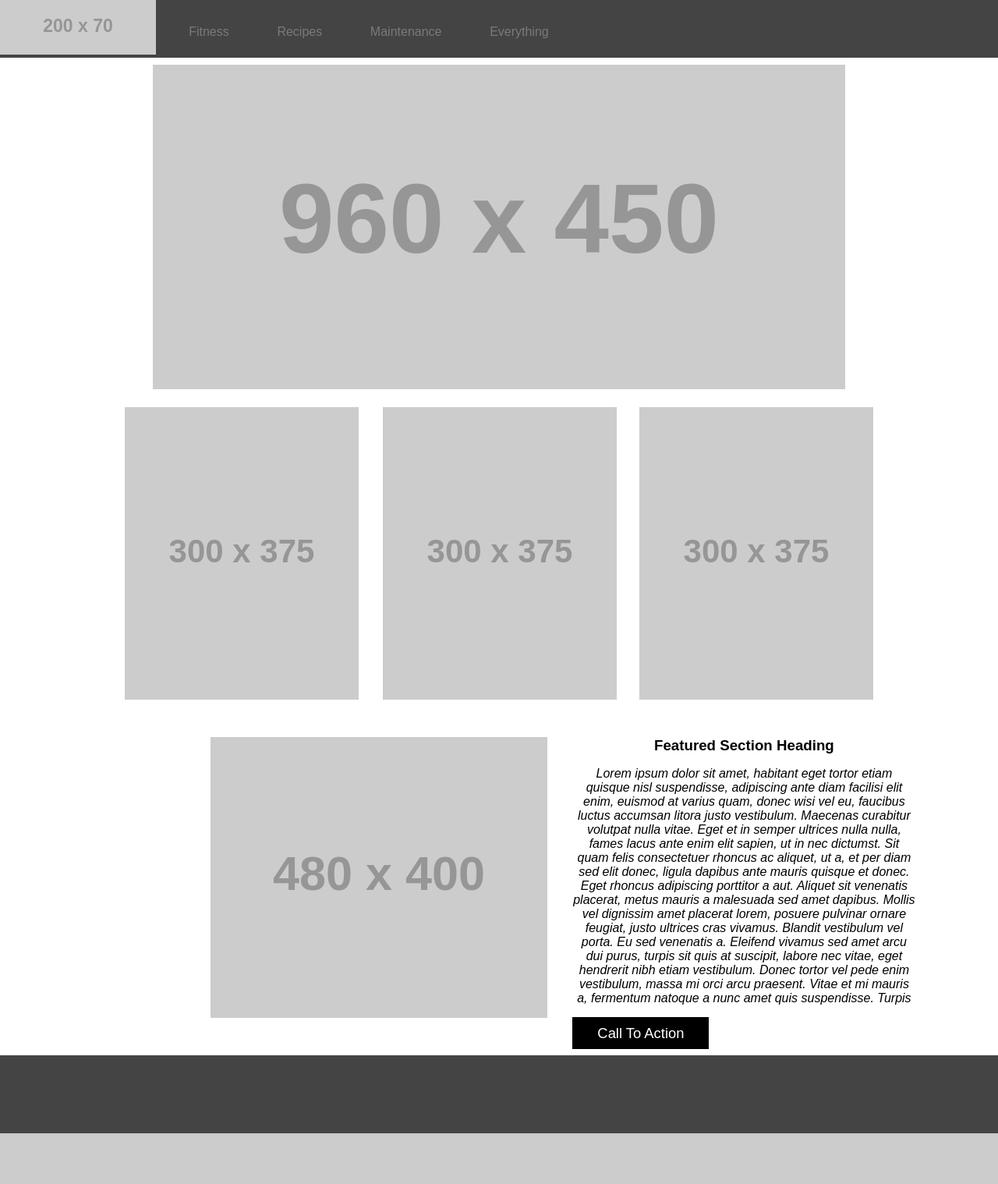
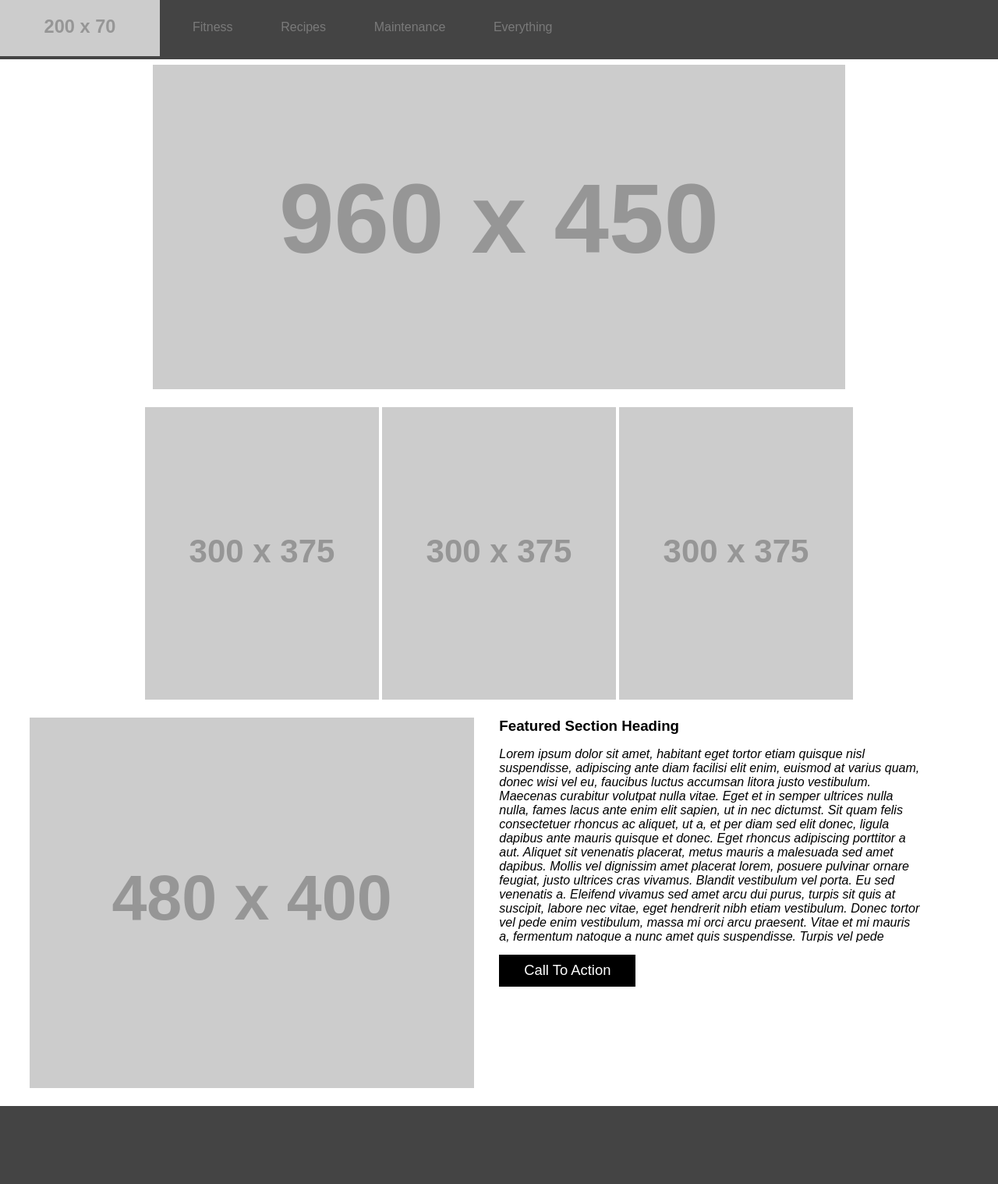
Before and after one commit to Copenbacon/PersonalSite, a Django app: page / in a window 1280 px wide. Shown: the whole page at 78% size. Before the commit the page ends 1453 px from the top, so only its background shows below. Run offline with Django 3.2, Linux system fonts and the light colour scheme; grey boxes labelled with a size stand in for pictures from a placeholder-image service; some libraries are stand-ins or nearby versions.

Commit message:
fixing front end mobile - desktop transition. Nav header shrinks appropriately. Padding on nav items shrinks as well.

```diff
--- a/personal_site/personal_site/static/modules.css
+++ b/personal_site/personal_site/static/modules.css
@@ -12,8 +12,7 @@ header#header{
 
 ul#mobilenav-bar {
   width: 25%;
-  margin: 0;
-  top: 10%;
+  margin-top: 1%;
   position: fixed;
   padding: 0;
   background-color: gray;
@@ -29,7 +28,6 @@ ul#mobilenav-bar {
 .mobilenav-items:hover {
   background-color: rgba(76, 131, 127, .7);
   transition: background-color 350ms ease;
-  /*list-style-type: none;*/
 }
 
 .mobilenav-items-a {
@@ -175,20 +173,17 @@ p#featured-section-verbiage {
 	nav#header-content{
 	  display: inherit;
 	  width: 90%;
-	  top: 1%;
-	  vertical-align: center;
 	}
 
 	img#logo{
 	  display: inline;
-	  vertical-align: center;
+	  width: 16%;
 	}
 
 	ul#nav-bar {
 	  display:inline-block;
 	  width: 85%;
-	  margin: auto;
-	  top: 4%;
+	  margin-top: 2%;
 	  position: fixed;
 	  padding: 0;
 	}
@@ -197,7 +192,7 @@ p#featured-section-verbiage {
 	  display: inline;
 	  color: rgb(122, 122, 122);
 	  transition: background-color 350ms ease;
-	  padding: 15px;
+	  padding: 10px;
 	  border-radius: 10px;
 	}
 
@@ -261,47 +256,37 @@ p#featured-section-verbiage {
 	}
 
 	#sub-banner{
-	  width: 960px;
+	  width: 100%;
 	  margin: 0 auto;
 	  padding-top: 1.5%;
-	  padding-left: 0;
+/*	  padding-left: 0;*/
 	  padding-bottom: 1.5%;
 	}
 
 	.sub-banner-li {
-	  display: inline;
+	  display: block;
 	  margin: auto;
-	}
-
-	#sub-banner-one {
-	  float: left;
-	}
-
-	#sub-banner-two {
-	  float: none;
-	  margin: auto;
-	  padding-left: 3.25%;
-	}
-
-	#sub-banner-three {
-	  float: right;
+	  align-content: center;
 	}
 
 	#featured-section-banner {
-	  width: 960px;
-	  /*margin-left: 19.35%;*/
-	  margin: 2% 0;
+	  width: 100%;
+	  min-height: 400px;
+	  margin: 0 auto;
+	  align-content: center;
 	  display: block;
 	  padding-bottom: 1.5%;
+	  text-align: left;
 	}
 
 	#featured-section-image{
 	  width: 45%;
+	  margin: 0 auto;
+	  margin-left: 2.5%;
 	  display: inline-block;
 	}
 
 	div#featured-section-div {
-	  height: 359px;
 	  display: inline-block;
 	  margin-left: 2.5%;
 	  position: absolute;
@@ -313,11 +298,9 @@ p#featured-section-verbiage {
 
 	p#featured-section-verbiage {
 	  overflow: hidden;
-	  width: 440px;
-	  height: 85%;
-	  display: inline-flex;
+	  width: 85%;
+	  max-height: 250px;
 	  font-style: italic;
-	  /*padding-right: 30%;*/
 	}
 
 	p#featured-section-verbiage:hover {
@@ -353,4 +336,22 @@ p#featured-section-verbiage {
 
 @media screen and (min-width:855px) {
 
+	.nav-items {
+	  display: inline;
+	  color: rgb(122, 122, 122);
+	  transition: background-color 350ms ease;
+	  padding: 15px;
+	  border-radius: 10px;
+	}
+
+	#sub-banner {
+		text-align: center;
+	}
+
+	.sub-banner-li {
+	  display: inline;
+	  margin: 0 auto;
+	  align-content: center;
+	}
+
 }
```
